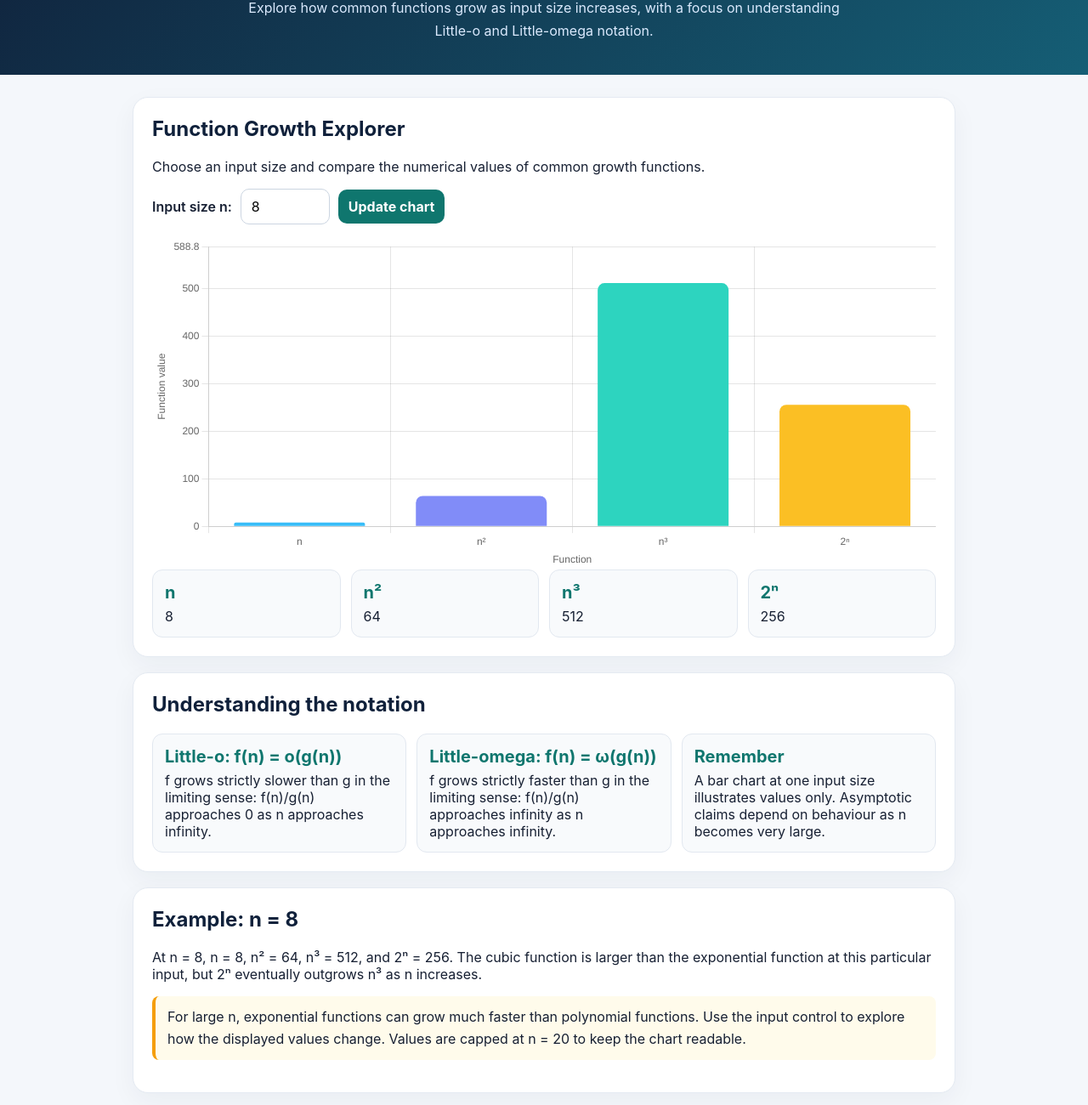
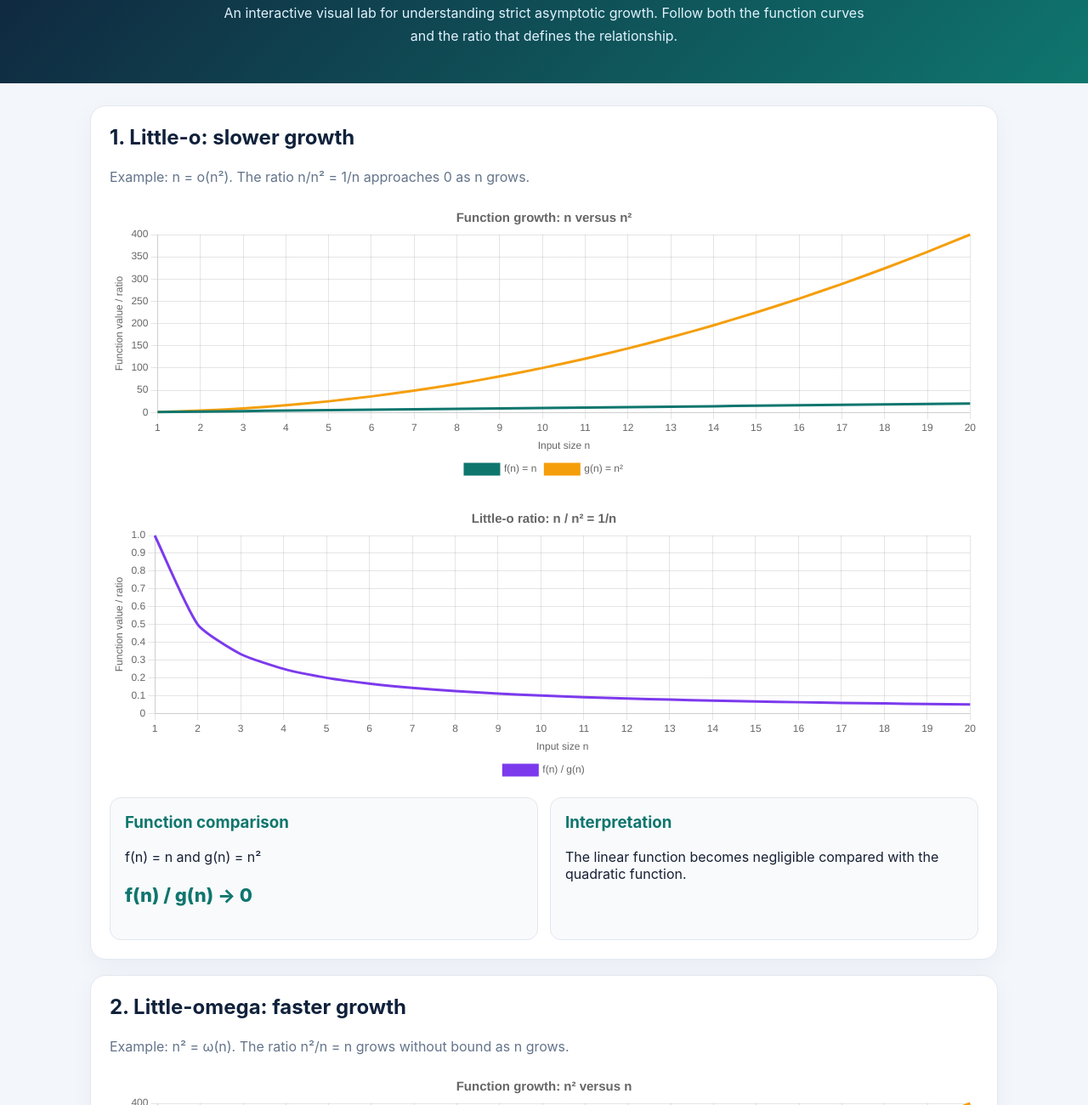
Before and after one commit to unfilterednation741-wq/asymptotic-visualization, a plain HTML site: page index.html in a window 1280 px wide. Shown: the part 149-1449 px from the top of the page at 85% size. Drawn offline with nearby package versions, Linux system fonts and the light colour scheme.

Commit message:
Upgrade to asymptotic growth and ratio visualizations

```diff
--- a/index.html
+++ b/index.html
@@ -2,74 +2,77 @@
 <html lang="en">
 <head>
 <meta charset="UTF-8">
-<meta name="viewport" content="width=device-width, initial-scale=1.0">
-<title>Asymptotic Notations | Interactive Visualization</title>
+<meta name="viewport" content="width=device-width, initial-scale=1">
+<title>Little o & Little Omega | Visual Lab</title>
 <script src="https://cdn.jsdelivr.net/npm/chart.js"></script>
 <style>
-:root{--navy:#10213b;--teal:#0f766e;--gold:#f59e0b;--paper:#f4f7fb;--ink:#172033}
-*{box-sizing:border-box}
-body{margin:0;font-family:Inter,Segoe UI,Arial,sans-serif;background:var(--paper);color:var(--ink)}
-header{padding:38px 20px;text-align:center;color:white;background:linear-gradient(135deg,#10213b,#155e75)}
-header .tag{display:inline-block;border:1px solid #ffffff70;border-radius:999px;padding:6px 12px;font-size:12px;letter-spacing:1px;text-transform:uppercase}
-h1{font-size:clamp(28px,5vw,44px);margin:16px 0 8px}
-header p{max-width:720px;margin:0 auto;color:#dbeafe;line-height:1.7}
-main{max-width:1000px;margin:26px auto;padding:0 16px}
-.card{background:white;border-radius:18px;padding:22px;margin:18px 0;box-shadow:0 10px 30px #10213b0c;border:1px solid #e4eaf2}
-h2{margin-top:0;color:var(--navy)}
-.chart-wrap{height:390px;position:relative}
-.controls{display:flex;flex-wrap:wrap;gap:10px;align-items:center;margin:16px 0}
-label{font-weight:600}
-select,input,button{font:inherit;border-radius:10px;padding:10px 12px;border:1px solid #cbd5e1;background:white}
-button{background:var(--teal);color:white;border:0;cursor:pointer;font-weight:700}
-button:hover{filter:brightness(.92)}
-.note{background:#fffbeb;border-left:4px solid var(--gold);padding:12px 14px;border-radius:8px;line-height:1.6}
-.grid{display:grid;grid-template-columns:repeat(auto-fit,minmax(210px,1fr));gap:12px}
-.tile{background:#f8fafc;border:1px solid #e2e8f0;border-radius:12px;padding:14px}
-.tile strong{display:block;color:var(--teal);font-size:20px;margin-bottom:6px}
-footer{text-align:center;color:#64748b;padding:25px;font-size:14px}
-@media(max-width:600px){.chart-wrap{height:320px}.card{padding:16px}}
+:root{--navy:#10213b;--teal:#0f766e;--gold:#f59e0b;--paper:#f3f6fb;--ink:#172033}
+*{box-sizing:border-box}body{margin:0;font-family:Inter,Segoe UI,Arial,sans-serif;background:var(--paper);color:var(--ink)}
+header{padding:42px 18px;text-align:center;color:white;background:linear-gradient(135deg,#10213b,#0f766e)}
+.tag{display:inline-block;border:1px solid #ffffff80;border-radius:999px;padding:6px 12px;font-size:12px;letter-spacing:1px;text-transform:uppercase}
+h1{font-size:clamp(30px,5vw,46px);margin:16px 0 8px}header p{max-width:760px;margin:auto;line-height:1.7;color:#e0f2fe}
+main{max-width:1100px;margin:26px auto;padding:0 16px}.card{background:#fff;border:1px solid #e2e8f0;border-radius:18px;padding:22px;margin:18px 0;box-shadow:0 8px 28px #10213b0b}
+h2{color:var(--navy);margin-top:0}.sub{color:#64748b;line-height:1.6}.chart{height:330px;position:relative}
+.grid{display:grid;grid-template-columns:repeat(auto-fit,minmax(230px,1fr));gap:14px}.concept{padding:17px;border-radius:13px;background:#f8fafc;border:1px solid #e2e8f0}.concept h3{margin-top:0;color:var(--teal)}
+.controls{display:flex;align-items:center;gap:12px;flex-wrap:wrap;padding:14px;background:#f8fafc;border-radius:12px;margin:15px 0}
+input{padding:10px;border:1px solid #cbd5e1;border-radius:9px;font:inherit;width:100px}button{padding:10px 15px;background:var(--teal);color:white;border:0;border-radius:9px;font:inherit;font-weight:700;cursor:pointer}
+.metric{font-size:22px;font-weight:800;color:var(--teal)}.note{background:#fffbeb;border-left:4px solid var(--gold);padding:13px 15px;border-radius:8px;line-height:1.65}
+footer{text-align:center;padding:25px;color:#64748b;font-size:14px}
+@media(max-width:600px){.card{padding:16px}.chart{height:280px}}
 </style>
 </head>
 <body>
 <header>
-  <span class="tag">Design and Analysis of Algorithms</span>
-  <h1>Asymptotic Notations</h1>
-  <p>Explore how common functions grow as input size increases, with a focus on understanding Little-o and Little-omega notation.</p>
+<span class="tag">Design and Analysis of Algorithms · Semester III</span>
+<h1>Little o & Little ω</h1>
+<p>An interactive visual lab for understanding strict asymptotic growth. Follow both the function curves and the ratio that defines the relationship.</p>
 </header>
 <main>
-  <section class="card">
-    <h2>Function Growth Explorer</h2>
-    <p>Choose an input size and compare the numerical values of common growth functions.</p>
-    <div class="controls">
-      <label for="nValue">Input size n:</label>
-      <input id="nValue" type="number" min="1" max="20" value="8">
-      <button id="updateBtn">Update chart</button>
-    </div>
-    <div class="chart-wrap"><canvas id="growthChart" aria-label="Bar chart comparing function growth" role="img"></canvas></div>
-    <div id="values" class="grid" aria-live="polite"></div>
-  </section>
-  <section class="card">
-    <h2>Understanding the notation</h2>
-    <div class="grid">
-      <div class="tile"><strong>Little-o: f(n) = o(g(n))</strong>f grows strictly slower than g in the limiting sense: f(n)/g(n) approaches 0 as n approaches infinity.</div>
-      <div class="tile"><strong>Little-omega: f(n) = ω(g(n))</strong>f grows strictly faster than g in the limiting sense: f(n)/g(n) approaches infinity as n approaches infinity.</div>
-      <div class="tile"><strong>Remember</strong>A bar chart at one input size illustrates values only. Asymptotic claims depend on behaviour as n becomes very large.</div>
-    </div>
-  </section>
-  <section class="card">
-    <h2>Example: n = 8</h2>
-    <p>At n = 8, n = 8, n² = 64, n³ = 512, and 2ⁿ = 256. The cubic function is larger than the exponential function at this particular input, but 2ⁿ eventually outgrows n³ as n increases.</p>
-    <p class="note">For large n, exponential functions can grow much faster than polynomial functions. Use the input control to explore how the displayed values change. Values are capped at n = 20 to keep the chart readable.</p>
-  </section>
+<section class="card">
+<h2>1. Little-o: slower growth</h2>
+<p class="sub">Example: n = o(n²). The ratio n/n² = 1/n approaches 0 as n grows.</p>
+<div class="chart"><canvas id="littleO"></canvas></div>
+<div class="chart" style="margin-top:24px"><canvas id="ratioO"></canvas></div>
+<div class="grid" style="margin-top:16px">
+<div class="concept"><h3>Function comparison</h3><p>f(n) = n and g(n) = n²</p><p class="metric">f(n) / g(n) → 0</p></div>
+<div class="concept"><h3>Interpretation</h3><p>The linear function becomes negligible compared with the quadratic function.</p></div>
+</div>
+</section>
+<section class="card">
+<h2>2. Little-omega: faster growth</h2>
+<p class="sub">Example: n² = ω(n). The ratio n²/n = n grows without bound as n grows.</p>
+<div class="chart"><canvas id="littleW"></canvas></div>
+<div class="chart" style="margin-top:24px"><canvas id="ratioW"></canvas></div>
+<div class="grid" style="margin-top:16px">
+<div class="concept"><h3>Function comparison</h3><p>f(n) = n² and g(n) = n</p><p class="metric">f(n) / g(n) → ∞</p></div>
+<div class="concept"><h3>Interpretation</h3><p>The quadratic function increasingly dominates the linear function.</p></div>
+</div>
+</section>
+<section class="card">
+<h2>3. Explore different input sizes</h2>
+<p class="sub">Change the maximum n shown on the graphs. Watch how the ratios change as the input range grows.</p>
+<div class="controls"><label for="rangeN"><b>Maximum input n:</b></label><input id="rangeN" type="number" min="5" max="50" value="20"><button id="apply">Update all graphs</button></div>
+<div class="note"><b>Key idea:</b> A single bar chart compares values at one input size. These line graphs plus ratio graphs communicate the asymptotic idea more directly. The examples illustrate the definitions; a finite graph alone is not a formal proof.</div>
+</section>
+<section class="card">
+<h2>Definitions at a glance</h2>
+<div class="grid">
+<div class="concept"><h3>Little-o</h3><p>f(n) = o(g(n)) when f(n)/g(n) → 0 as n → ∞, for the examples shown here.</p></div>
+<div class="concept"><h3>Little-omega</h3><p>f(n) = ω(g(n)) when f(n)/g(n) → ∞ as n → ∞, for the examples shown here.</p></div>
+</div>
+</section>
 </main>
-<footer>Created by Ankit Rajak · Batch 17 · Semester III</footer>
+<footer>Created by Ankit Rajak · Batch 17 · Asymptotic Notations</footer>
 <script>
-const input=document.getElementById('nValue');
-const values=document.getElementById('values');
-const ctx=document.getElementById('growthChart');
-const chart=new Chart(ctx,{type:'bar',data:{labels:['n','n²','n³','2ⁿ'],datasets:[{label:'Function value',data:[8,64,512,256],backgroundColor:['#38bdf8','#818cf8','#2dd4bf','#fbbf24'],borderRadius:8}]},options:{responsive:true,maintainAspectRatio:false,plugins:{legend:{display:false},tooltip:{callbacks:{label:c=>Number(c.raw).toLocaleString()}}},scales:{y:{beginAtZero:true,ticks:{callback:v=>Number(v).toLocaleString()},title:{display:true,text:'Function value'}},x:{title:{display:true,text:'Function'}}}}});
-function update(){let n=Math.max(1,Math.min(20,Number(input.value)||1));input.value=n;const vals=[n,n**2,n**3,2**n];chart.data.datasets[0].data=vals;chart.options.scales.y.max=Math.max(...vals)*1.15;chart.update();values.innerHTML=vals.map((v,i)=>'<div class="tile"><strong>'+chart.data.labels[i]+'</strong>'+v.toLocaleString()+'</div>').join('');}
-document.getElementById('updateBtn').addEventListener('click',update);input.addEventListener('keydown',e=>{if(e.key==='Enter')update()});update();
+const chartRefs={};
+function makeChart(id,title,sets){chartRefs[id]=new Chart(document.getElementById(id),{type:'line',data:{labels:[],datasets:sets},options:{responsive:true,maintainAspectRatio:false,interaction:{mode:'index',intersect:false},plugins:{title:{display:true,text:title,font:{size:15}},legend:{position:'bottom'}},scales:{x:{title:{display:true,text:'Input size n'}},y:{beginAtZero:true,title:{display:true,text:'Function value / ratio'}}}}});}
+function series(label,data,color){return {label,data,borderColor:color,backgroundColor:color,tension:.2,pointRadius:0,borderWidth:3};}
+makeChart('littleO','Function growth: n versus n²',[series('f(n) = n',[], '#0f766e'),series('g(n) = n²',[], '#f59e0b')]);
+makeChart('ratioO','Little-o ratio: n / n² = 1/n',[series('f(n) / g(n)',[], '#7c3aed')]);
+makeChart('littleW','Function growth: n² versus n',[series('f(n) = n²',[], '#f59e0b'),series('g(n) = n',[], '#0f766e')]);
+makeChart('ratioW','Little-omega ratio: n² / n = n',[series('f(n) / g(n)',[], '#db2777')]);
+function updateAll(){let max=Math.max(5,Math.min(50,Number(document.getElementById('rangeN').value)||20));document.getElementById('rangeN').value=max;const ns=Array.from({length:max},(_,i)=>i+1);const n2=ns.map(n=>n*n);chartRefs.littleO.data.labels=ns;chartRefs.littleO.data.datasets[0].data=ns;chartRefs.littleO.data.datasets[1].data=n2;chartRefs.ratioO.data.labels=ns;chartRefs.ratioO.data.datasets[0].data=ns.map(n=>1/n);chartRefs.littleW.data.labels=ns;chartRefs.littleW.data.datasets[0].data=n2;chartRefs.littleW.data.datasets[1].data=ns;chartRefs.ratioW.data.labels=ns;chartRefs.ratioW.data.datasets[0].data=ns;Object.values(chartRefs).forEach(c=>c.update());}
+document.getElementById('apply').addEventListener('click',updateAll);document.getElementById('rangeN').addEventListener('keydown',e=>{if(e.key==='Enter')updateAll()});updateAll();
 </script>
 </body>
 </html>
```
